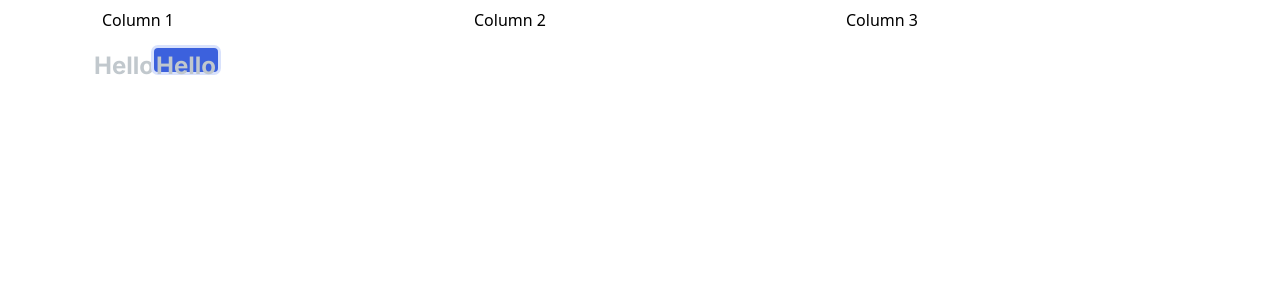
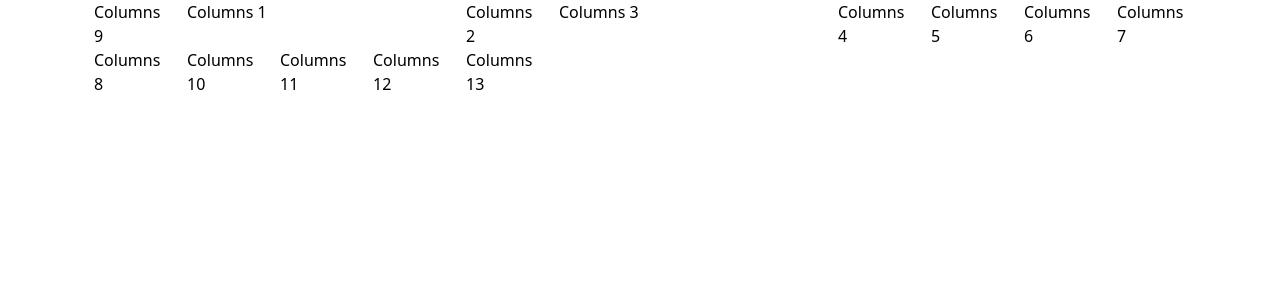
Before and after one commit to talha-ash/radix-design-system, a React (Vite) app: page / in a window 1280 px wide. Shown: the top 300 px of the page. Built offline with nearby package versions, Linux system fonts and the light colour scheme.

Commit message:
add layout utilities

```diff
--- a/src/App.tsx
+++ b/src/App.tsx
@@ -2,24 +2,20 @@ function App() {
   return (
     <>
       <div className="container-fixed">
-        <div className="grid-layout grid-cols-layout">
-          <div className="col-span-12 md:col-span-6 lg:col-span-4">
-            <div className="bg-blue-500 p-4 rounded">Column 1</div>
-            <div className="text-text-base-subtle text-heading-3 mt-4 font-inter font-bold">
-              <a href="https://vite.dev" target="_blank">
-                Hello
-              </a>
-              <button className="w-32 h-12 bg-bg-fill-brand-primary rounded ring-brand">
-                Hello
-              </button>
-            </div>
-          </div>
-          <div className="col-span-12 md:col-span-6 lg:col-span-4">
-            <div className="bg-red-500 p-4 rounded">Column 2</div>
-          </div>
-          <div className="col-span-12 md:col-span-6 lg:col-span-4">
-            <div className="bg-green-500 p-4 rounded">Column 3</div>
-          </div>
+        <div className="row">
+          <div className="grid-col-3">Columns 1</div>
+          <div className="grid-col-1">Columns 2</div>
+          <div className="grid-col-3">Columns 3</div>
+          <div>Columns 4</div>
+          <div>Columns 5</div>
+          <div>Columns 6</div>
+          <div>Columns 7</div>
+          <div>Columns 8</div>
+          <div className="grid-start-first">Columns 9</div>
+          <div>Columns 10</div>
+          <div>Columns 11</div>
+          <div>Columns 12</div>
+          <div>Columns 13</div>
         </div>
       </div>
     </>
--- a/src/assets/css/layout.css
+++ b/src/assets/css/layout.css
@@ -57,13 +57,66 @@
     padding-left: var(--spacing-gutter);
     padding-right: var(--spacing-gutter);
   }
+}
 
-  .grid-layout {
-    display: grid;
-    gap: var(--spacing-gutter);
-  }
+[class*="grid-start-"] {
+  grid-row-start: 1;
+}
 
-  .grid-cols-layout {
-    grid-template-columns: repeat(12, minmax(0, 1fr));
-  }
+@utility row {
+  display: grid;
+  grid-template-columns: repeat(12, 1fr);
+  grid-template-rows: 1fr auto;
+  column-gap: var(--spacing-gutter);
 }
+
+@utility row-auto {
+  grid-template-columns: repeat(auto-fit, minmax(min(100%, 15em), 1fr));
+}
+
+@utility grid-col-1 {
+  grid-column: auto / span 1;
+}
+
+@utility grid-col-2 {
+  grid-column: auto / span 2;
+}
+
+@utility grid-col-3 {
+  grid-column: auto / span 3;
+}
+
+@utility grid-col-4 {
+  grid-column: auto / span 4;
+}
+
+@utility grid-col-5 {
+  grid-column: auto / span 5;
+}
+
+@utility grid-col-6 {
+  grid-column: auto / span 6;
+}
+
+@utility grid-col-7 {
+  grid-column: auto / span 7;
+}
+
+@utility grid-col-8 {
+  grid-column: auto / span 8;
+}
+
+@utility grid-col-9 {
+  grid-column: auto / span 9;
+}
+
+@utility grid-col-10 {
+  grid-column: auto / span 10;
+}
+
+@utility grid-col-11 {
+  grid-column: auto / span 11;
+}
+@utility grid-col-12 {
+  grid-column: auto / span 12;
+}
--- a/src/assets/css/spacing.css
+++ b/src/assets/css/spacing.css
@@ -1,7 +1,9 @@
+:root {
+  --spacing: 2px;
+}
 
 @theme {
   --spacing-*: initial;
-  --spacing: 2px;
   --spacing-none: calc(var(--spacing) * 0);
   --spacing-xss: calc(var(--spacing) * 1);
   --spacing-xs: calc(var(--spacing) * 2);
```
